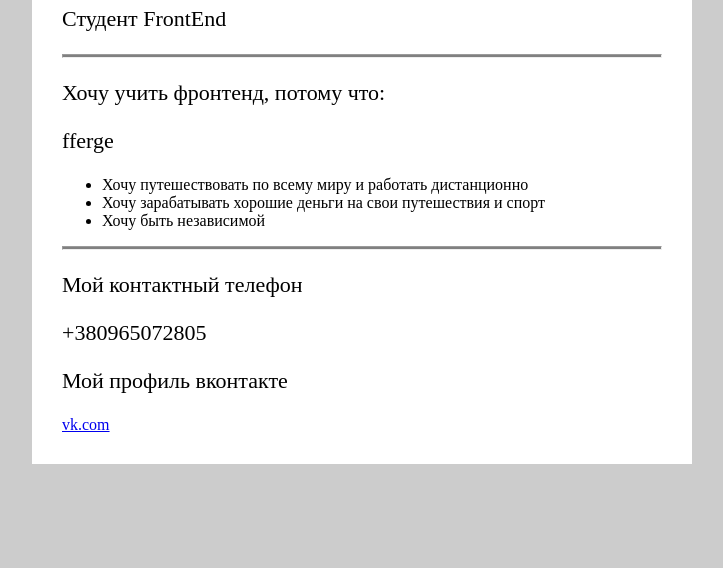
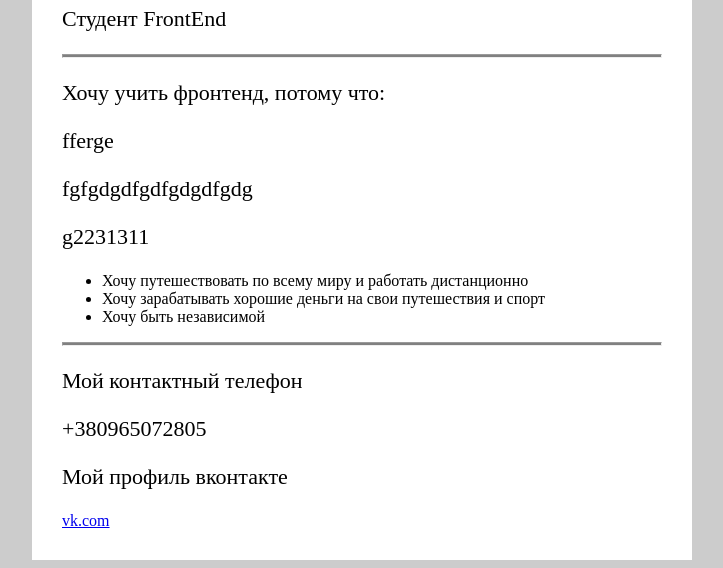
Before and after one commit to Petergod/test, a plain HTML site: page alan(2).html in a window 1280 px wide. Shown: the part 340-908 px from the top of the page, without its empty margins (278-1001 px from the left). Before the commit the page ends 812 px from the top, so only its background shows below. Drawn offline with Linux system fonts and the light colour scheme.

Commit message:
new line

```diff
--- a/alan(2).html
+++ b/alan(2).html
@@ -13,7 +13,7 @@
 	<hr>
 	<p>Хочу учить фронтенд, потому что:</p>
 		<p> fferge</p>
-
+			<p> fgfgdgdfgdfgdgdfgdg</p> <p>g2231311</p>
 	<ul>
 	<li>Хочу путешествовать по всему миру и работать дистанционно</li>
 	<li>Хочу зарабатывать хорошие деньги на свои путешествия и спорт</li>
```
